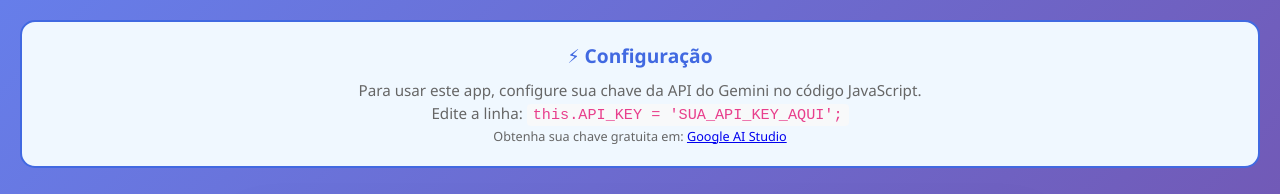
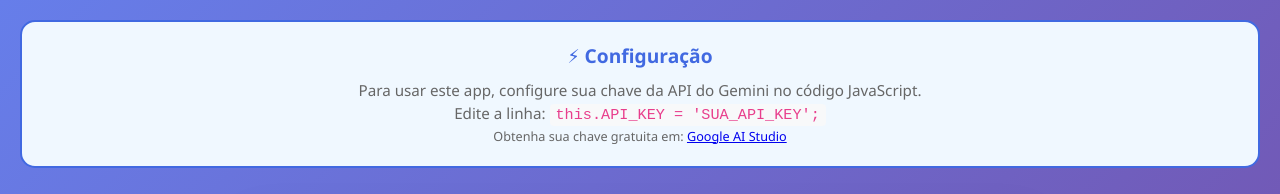
Before and after one commit to osamuelfox/teste-imagem, a plain HTML site: page index.html in a window 1280 px wide. Shown: the top 194 px of the page. Drawn offline with Linux system fonts and the light colour scheme.

Commit message:
Update index.html

```diff
--- a/index.html
+++ b/index.html
@@ -1,7 +1,7 @@
 <div class="api-config">
             <h3>⚡ Configuração</h3>
             <p>Para usar este app, configure sua chave da API do Gemini no código JavaScript.<br>
-            Edite a linha: <code>this.API_KEY = 'SUA_API_KEY_AQUI';</code><br>
+            Edite a linha: <code>this.API_KEY = 'SUA_API_KEY';</code><br>
             <small>Obtenha sua chave gratuita em: <a href="https://aistudio.google.com/app/apikey" target="_blank">Google AI Studio</a></small></p>
         </div><!DOCTYPE html>
 <html lang="pt-BR">
```
